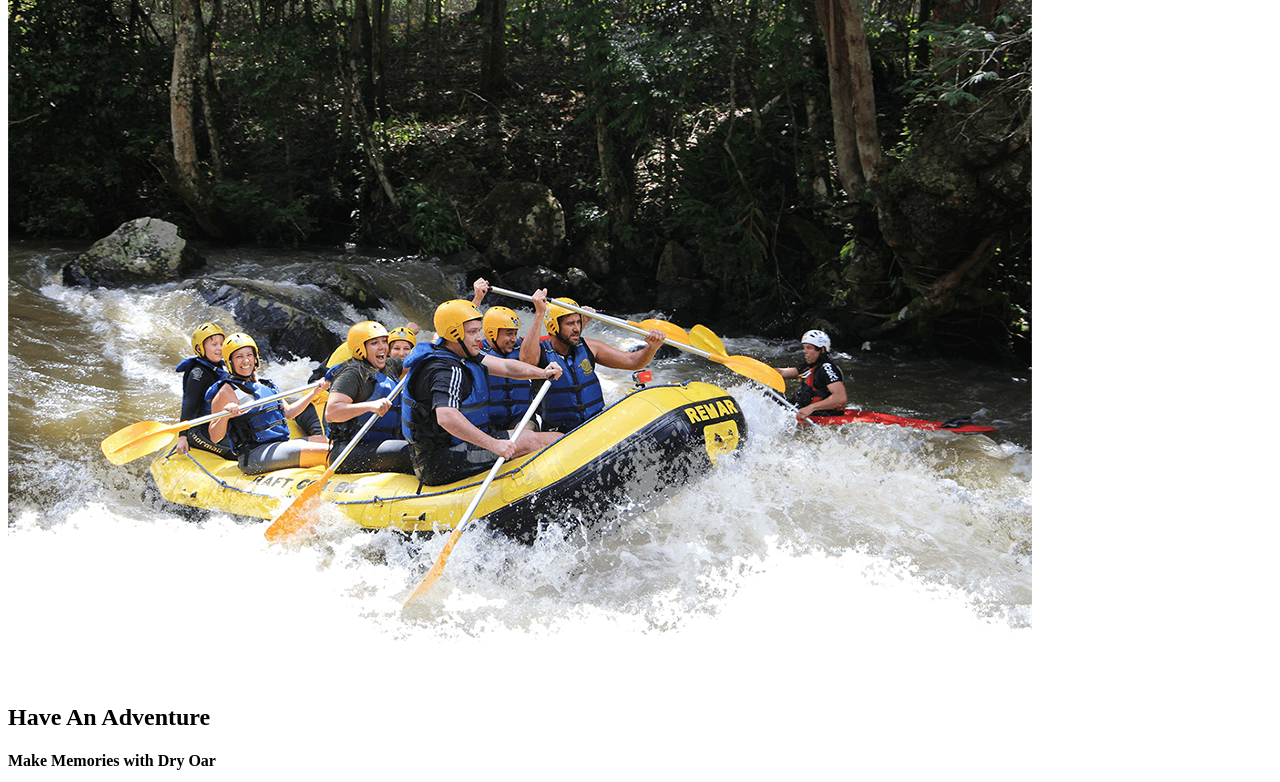
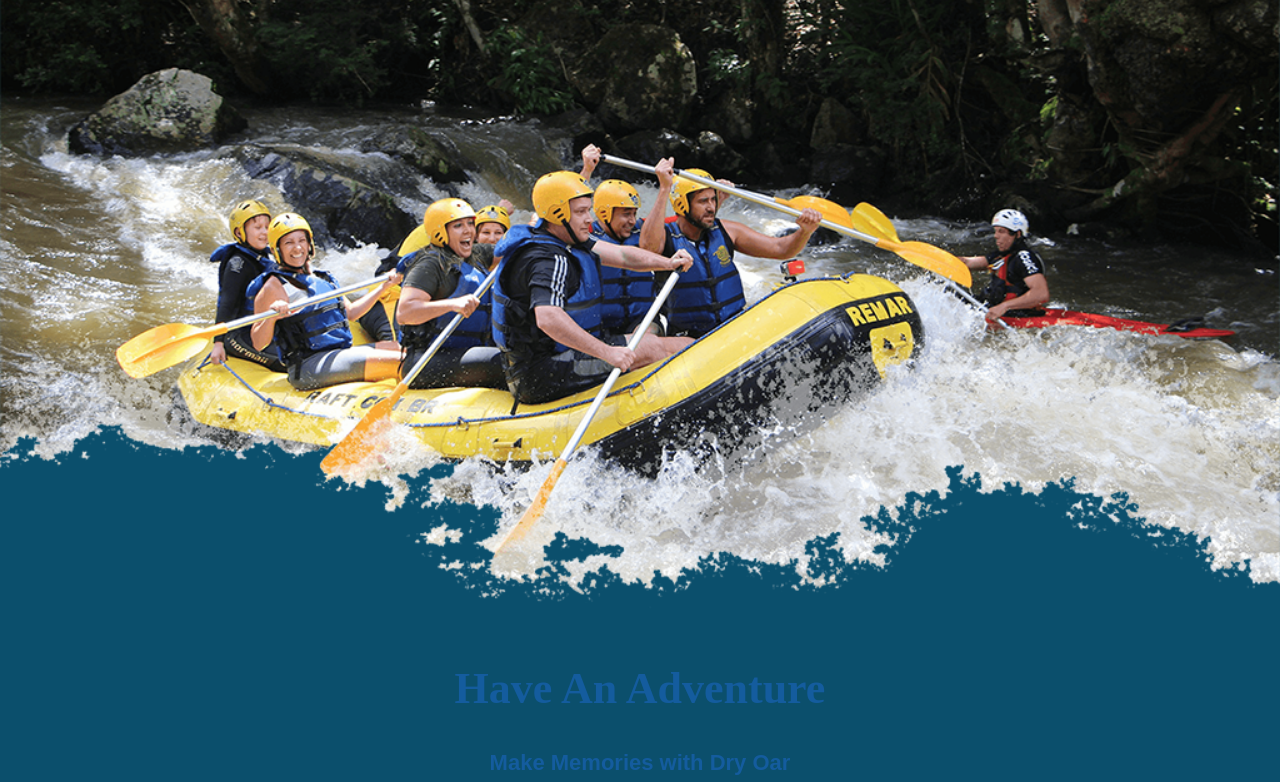
Before and after one commit to leahallgaier/wdd130, a plain HTML site: page wwr/index.html in a window 1280 px wide. Shown: the part 318-1100 px from the top of the page. Drawn offline with Linux system fonts and the light colour scheme; a web font is replaced by a local one.

Commit message:
Update index.html

```diff
--- a/wwr/index.html
+++ b/wwr/index.html
@@ -5,7 +5,7 @@
     <meta charset="UTF-8">
     <meta name="viewport" content="width=device-width, initial-scale=1.0">
     <title>Whitewater Rafting Vacations | Dry Oar Boating | Home</title>
-    <link rel="stylesheet" href="wwr\styles\style.css">
+    <link rel="stylesheet" href="/styles/style.css">
 </head>
 <body>
     <div id="content">
```
